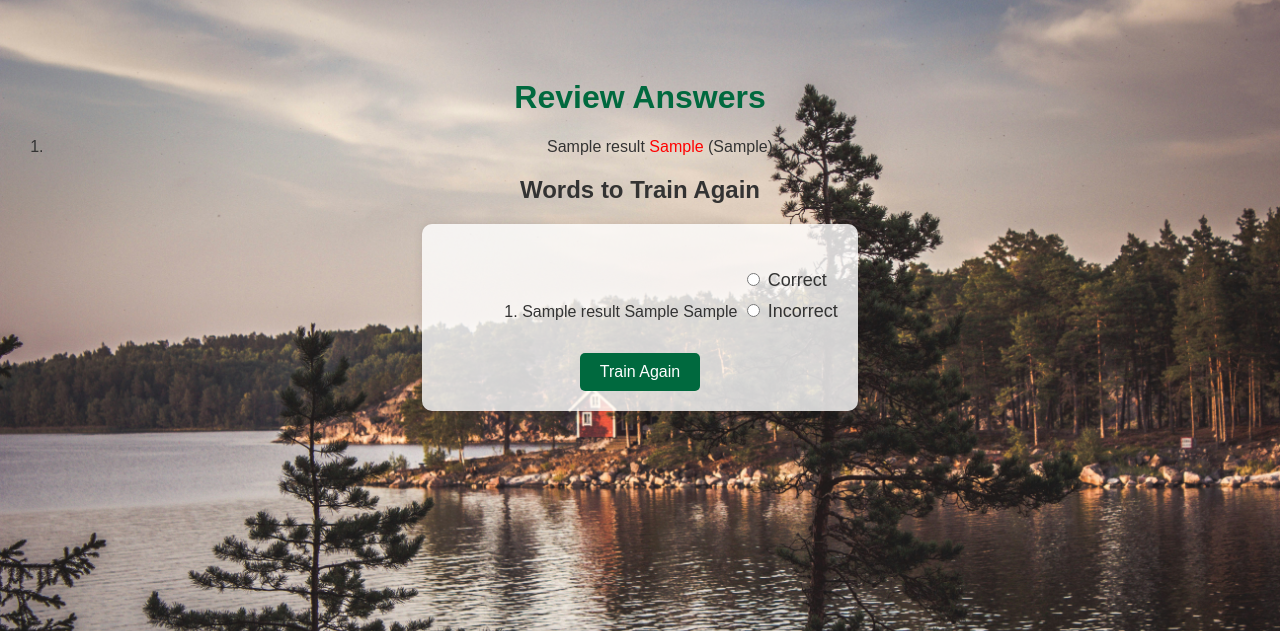
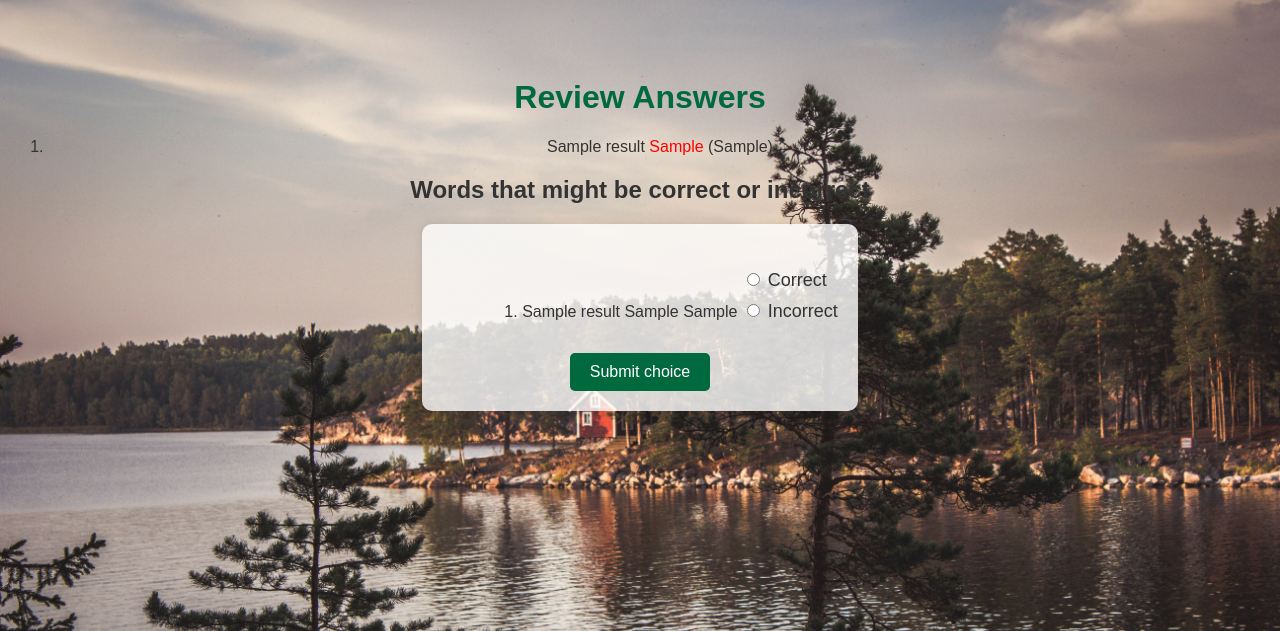
Before and after one commit to glaubitz-math/LearningSwedishApp, a Flask app: template templates/review.html in a window 1280 px wide. Shown: the top 631 px of the page. Run offline with Flask 3, Linux system fonts and the light colour scheme; the template is opened without the code that fills it: most values are stand-ins (such as "Sample title", 1, 10 or a date in 2020).

Commit message:
updated review page

```diff
--- a/app.py
+++ b/app.py
@@ -1,7 +1,6 @@
-from flask import Flask, request, render_template, redirect, url_for
-import sqlite3
-import random
-import re
+from flask import Flask, request, render_template, redirect, url_for, session
+from urllib.parse import urlencode
+import sqlite3, random, re, secrets, json
 
 def normalize_word(word):
     word = word.lower()
@@ -11,6 +10,9 @@ def normalize_word(word):
 
 
 app = Flask(__name__)
+
+app.secret_key = secrets.token_hex(16)  # Generates a 32-character hexadecimal string
+
 
 # Initialize the database
 def init_db():
@@ -144,18 +146,29 @@ def submit_answers():
             if is_correct:
                 cursor.execute('UPDATE attempts SET correct_attempts = correct_attempts + 1 WHERE word_id = ?', (word_id,))
             else:
+                cursor.execute('UPDATE attempts SET incorrect_attempts = incorrect_attempts + 1 WHERE word_id = ?', (word_id,))
                 incorrect_words.append(result)
+
         conn.commit()
 
-        print('Submit Answers')
+    # Serialize the results to JSON
+    results_json = json.dumps(results)
 
-    return render_template('review.html', results=results, incorrect_words=incorrect_words)
+    return render_template('review.html', results=results_json, incorrect_words=incorrect_words)
 
 
 
 @app.route('/train_again', methods=['POST'])
 def train_again():
     word_ids = request.form.getlist('word_ids[]')
+    results_json = request.form.get('results')
+
+    # Deserialize the JSON string into a Python object
+    try:
+        results = json.loads(results_json) if results_json else []
+    except json.JSONDecodeError as e:
+        print("Error decoding JSON:", e)
+        results = []
 
     correct_count = 0
     incorrect_count = 0
@@ -164,7 +177,7 @@ def train_again():
     with sqlite3.connect('database.db') as conn:
         cursor = conn.cursor()
 
-        # Loop over each word and check if it was marked as correct or incorrect
+        # Process each word based on user's selection
         for word_id in word_ids:
             result = request.form.get(f'result_{word_id}')
 
@@ -180,12 +193,27 @@ def train_again():
                 word_data = cursor.fetchone()
                 incorrect_words.append(word_data)
 
+        # Handle automatically recognized correct/incorrect words from the original results
+        for result in results:
+            if result['word_id'] not in word_ids:  # Avoid double counting the words already processed
+                if result['is_correct']:
+                    cursor.execute('UPDATE attempts SET correct_attempts = correct_attempts + 1 WHERE word_id = ?', (result['word_id'],))
+                    correct_count += 1
+                else:
+                    cursor.execute('UPDATE attempts SET incorrect_attempts = incorrect_attempts + 1 WHERE word_id = ?', (result['word_id'],))
+                    incorrect_count += 1
+                    incorrect_words.append((result['question'], result['correct_translation']))
+
         conn.commit()
 
     # Redirect to the summary page with the counts and incorrect words
-    return redirect(url_for('summary', correct_count=correct_count, incorrect_count=incorrect_count, incorrect_words=[word[0] for word in incorrect_words]))
+    query_params = urlencode({
+        'correct_count': correct_count,
+        'incorrect_count': incorrect_count,
+        'incorrect_words[]': [f'{word[0]} / {word[1]}' for word in incorrect_words]
+    })
 
-
+    return redirect(f'/summary?{query_params}')
 
 
 @app.route('/submit_train_again', methods=['POST'])
@@ -213,8 +241,10 @@ def submit_train_again():
 
 
 
-@app.route('/summary/<int:correct_count>/<int:incorrect_count>')
-def summary(correct_count, incorrect_count):
+@app.route('/summary')
+def summary():
+    correct_count = request.args.get('correct_count', type=int)
+    incorrect_count = request.args.get('incorrect_count', type=int)
     incorrect_words = request.args.getlist('incorrect_words[]')
     return render_template('summary.html', correct_count=correct_count, incorrect_count=incorrect_count, incorrect_words=incorrect_words)
 
--- a/templates/review.html
+++ b/templates/review.html
@@ -27,8 +27,9 @@
         </li>
         {% endfor %}
     </ol>
-    <h2>Words to Train Again</h2>
+    <h2>Words that might be correct or incorrect</h2>
     <form action="{{ url_for('train_again') }}" method="post">
+        <input type="hidden" name="results" value="{{ results }}">
         <ul>
             <ol>
             {% for result in incorrect_words %}
@@ -51,7 +52,8 @@
             {% endfor %}
             </ol>
         </ul>
-        <button type="submit">Train Again</button>
+        <button type="submit">Submit choice</button>
     </form>
+
 </body>
 </html>
--- a/templates/summary.html
+++ b/templates/summary.html
@@ -19,7 +19,7 @@
     <h2>Incorrect Words</h2>
     <ul>
         {% for word in incorrect_words %}
-        <li>{{ word[0] }} (Swedish) / {{ word[1] }} (German)</li>
+        <li>{{ word }}</li>
         {% endfor %}
     </ul>
 
```
Also changed, not shown: database.db.
